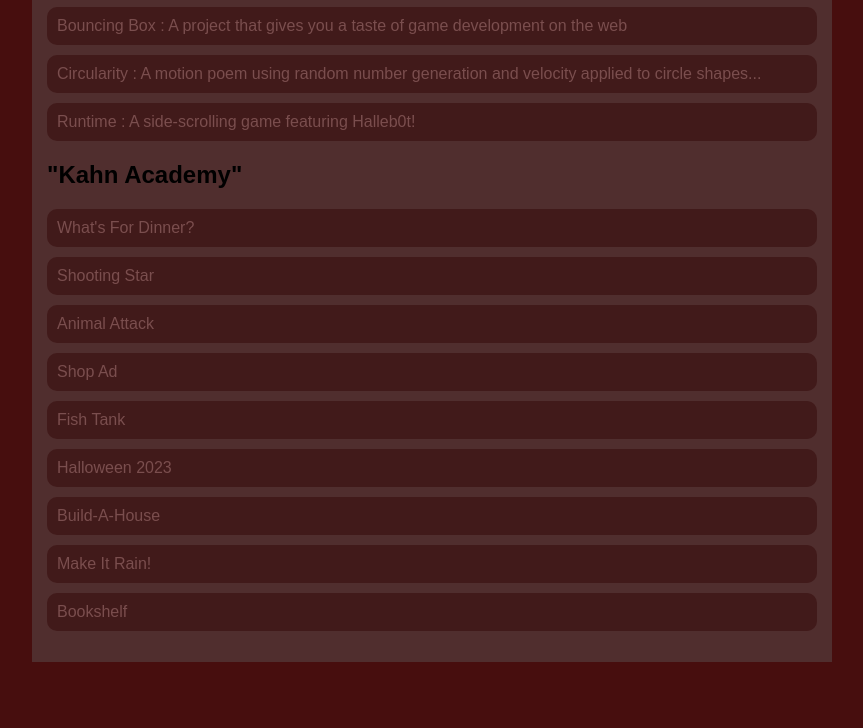
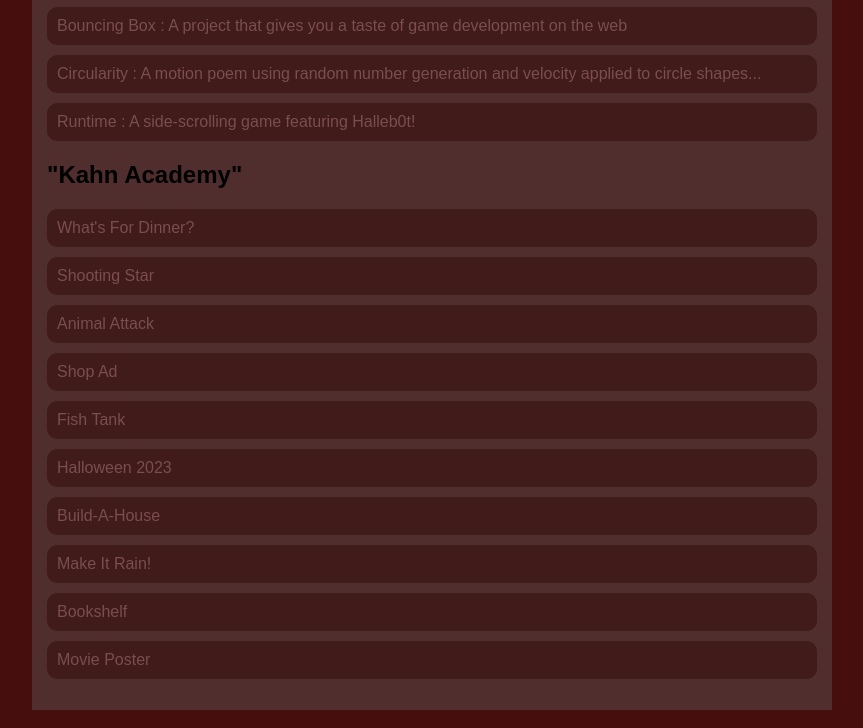
Before and after one commit to kiragarretson/kiragarretson.github.io, a plain HTML site: page portfolio.html in a window 1280 px wide. Shown: the part 179-907 px from the top of the page, without its empty margins (208-1071 px from the left). Before the commit the page ends 859 px from the top, so only its background shows below. Drawn offline with Linux system fonts and the light colour scheme.

Commit message:
added movie poster

```diff
--- a/portfolio.html
+++ b/portfolio.html
@@ -34,6 +34,7 @@
                     <li><a href="https://www.khanacademy.org/computer-programming/shinra-manor/5892070298009600">Build-A-House</a></li>
                     <li><a href="https://www.khanacademy.org/computer-programming/spin-off-of-project-make-it-rain/5909479151026176">Make It Rain!</a></li>
                     <li><a href="https://www.khanacademy.org/computer-programming/spin-off-of-project-bookshelf/5505546674946048">Bookshelf</a></li>
+                    <li><a href="https://www.khanacademy.org/computer-programming/spin-off-of-movievideo-game-posters/6314975529975808">Movie Poster</a></li>
                 </ul>
             </div>
         </main>
```
